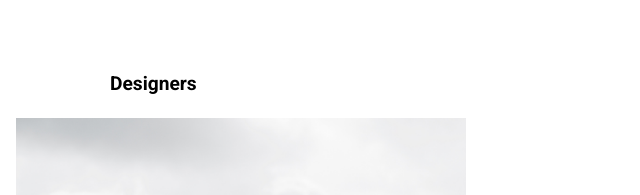
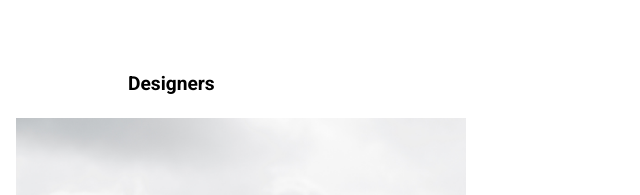
Before and after one commit to Artyom445work/otus-css-abolmasov, a plain HTML site: page index.html in a window 1280 px wide. Shown: the part 1425-1620 px from the top of the page, 0-640 px from the left. Drawn offline with nearby package versions, Linux system fonts and the light colour scheme; files whose address does not match are found by name; a web font is replaced by a local one.

Commit message:
scroll fixes

```diff
--- a/index.html
+++ b/index.html
@@ -50,7 +50,9 @@
         </section>
         <!-- Секция designers -->
         <section id="designers">
-            <h2 class="designersSectionSubtitle">Designers</h2>
+            <div class="designersSectionSubtitleBox">
+                <h2 class="designersSectionSubtitle">Designers</h2>
+            </div>
             <div class="designersSectionBox">
                 <!-- Jess Wonder -->
                 <div class="MainDesignerBlock">
--- a/styles/style.css
+++ b/styles/style.css
@@ -101,7 +101,8 @@ html {
 .designersSectionSubtitle, .strongpointsSectionSubtitle {
     font-weight: 700;
     font-size: 0.8em;
-    padding-left: 110px;
+    grid-column: 2 / 3;
+
 }
 
 .testimonialsSectionLinks {
@@ -233,7 +234,7 @@ html {
     justify-content: flex-start;
     align-items: start;
     justify-items: start;
-    overflow-x: scroll;
+    overflow-x: auto;
     padding: 20px 16px;
     gap: 15px;
 }
@@ -250,7 +251,8 @@ html {
 
 #designers {
     padding-top: 110px;
-
+    display: grid;
+    justify-content: center;
 }
 
 .JessWonderImg {
@@ -271,3 +273,8 @@ html {
     font-size: 0.5rem;
     line-height: 0.7rem;
 }
+
+.designersSectionSubtitleBox {
+    display: grid;
+    grid-template-columns: repeat(10, 1fr);
+}
```
